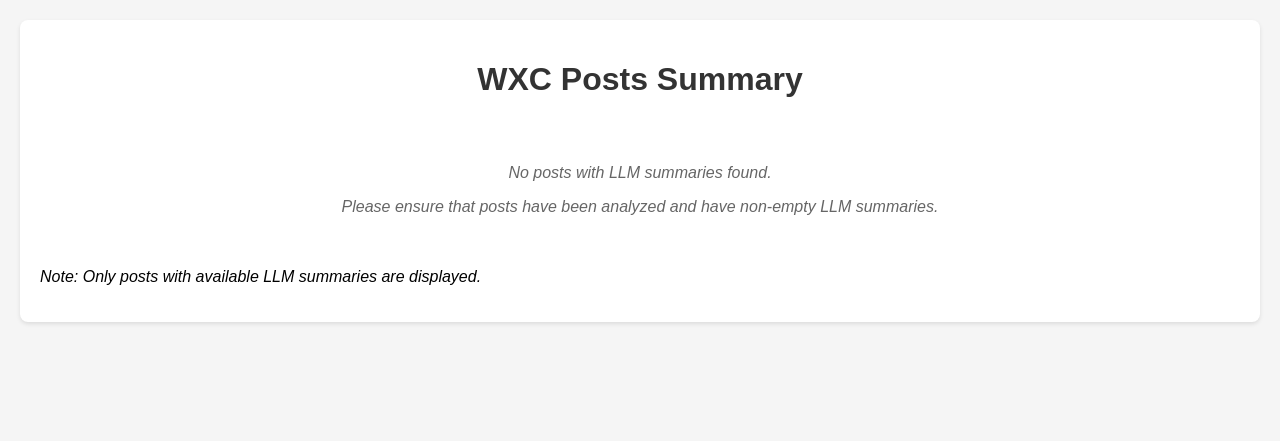
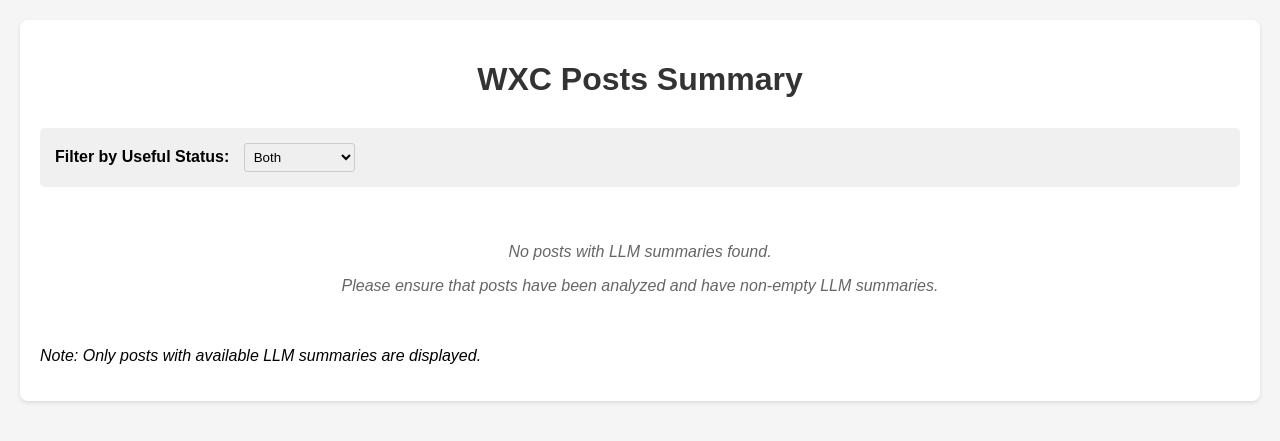
Before and after one commit to sunaaron/llm_analyzer, a Flask app: page / in a window 1280 px wide. Shown: the top 441 px of the page. Run offline with Flask 2, Linux system fonts and the light colour scheme; data that the repository does not hold is empty.

Commit message:
supporting filter by is_useful

```diff
--- a/app.py
+++ b/app.py
@@ -3,7 +3,7 @@
 Flask web service to display wxc_posts table data.
 """
 
-from flask import Flask, render_template, jsonify
+from flask import Flask, render_template, jsonify, request
 from mysql_reader import read_all_wxc_posts, update_wxc_post_is_useful, update_wxc_post_llm_summary, delete_wxc_post
 import os
 
@@ -12,6 +12,9 @@ app = Flask(__name__)
 @app.route('/')
 def index():
     """Main page to display wxc_posts table data."""
+    # Get filter parameter from query string, default to 'both'
+    filter_param = request.args.get('filter', 'both')
+
     posts = read_all_wxc_posts()
 
     # Prepare data for display - only show posts with non-empty LLM summaries
@@ -19,16 +22,34 @@ def index():
     for post in posts:
         llm_summary = post.get('llm_summary', '')
         if llm_summary and llm_summary.strip():  # Check if LLM summary exists and is not empty
-            display_data.append({
-                'id': post.get('id', ''),
-                'post_url': post.get('post_url', ''),
-                'post_title': post.get('post_title', ''),
-                'post_body': post.get('post_body', '')[:200] + '...' if len(post.get('post_body', '')) > 200 else post.get('post_body', ''),
-                'llm_summary': llm_summary,
-                'is_useful': post.get('is_useful', 0) == 1
-            })
+            # Apply filter logic
+            is_useful = post.get('is_useful', 0) == 1
 
-    return render_template('index.html', posts=display_data)
+            # Filter posts based on the filter parameter
+            if filter_param == 'both':
+                # Show all posts
+                show_post = True
+            elif filter_param == 'useful_only':
+                # Show only useful posts
+                show_post = is_useful
+            elif filter_param == 'useless_only':
+                # Show only useless posts
+                show_post = not is_useful
+            else:
+                # Default to showing all posts
+                show_post = True
+
+            if show_post:
+                display_data.append({
+                    'id': post.get('id', ''),
+                    'post_url': post.get('post_url', ''),
+                    'post_title': post.get('post_title', ''),
+                    'post_body': post.get('post_body', '')[:200] + '...' if len(post.get('post_body', '')) > 200 else post.get('post_body', ''),
+                    'llm_summary': llm_summary,
+                    'is_useful': is_useful
+                })
+
+    return render_template('index.html', posts=display_data, filter=filter_param)
 
 @app.route('/update_is_useful/<int:post_id>/<int:value>')
 def update_is_useful(post_id, value):
--- a/templates/index.html
+++ b/templates/index.html
@@ -147,11 +147,36 @@
         .delete-button:hover {
             background-color: #d32f2f;
         }
+        .filter-container {
+            margin-bottom: 20px;
+            padding: 15px;
+            background-color: #f0f0f0;
+            border-radius: 5px;
+        }
+        .filter-label {
+            font-weight: bold;
+            margin-right: 10px;
+        }
+        .filter-select {
+            padding: 5px;
+            border-radius: 3px;
+            border: 1px solid #ccc;
+        }
     </style>
 </head>
 <body>
     <div class="container">
         <h1>WXC Posts Summary</h1>
+
+        <!-- Filter section -->
+        <div class="filter-container">
+            <span class="filter-label">Filter by Useful Status:</span>
+            <select id="usefulFilter" class="filter-select" onchange="applyFilter()">
+                <option value="both" {% if filter == 'both' %}selected{% endif %}>Both</option>
+                <option value="useful_only" {% if filter == 'useful_only' %}selected{% endif %}>Useful Only</option>
+                <option value="useless_only" {% if filter == 'useless_only' %}selected{% endif %}>Useless Only</option>
+            </select>
+        </div>
 
         {% if posts %}
             {% for post in posts %}
@@ -274,6 +299,14 @@
                 });
             }
         }
+
+        // Function to apply filter
+        function applyFilter() {
+            const filterValue = document.getElementById('usefulFilter').value;
+
+            // Redirect to the same page with the filter parameter
+            window.location.href = `/?filter=${filterValue}`;
+        }
     </script>
 </body>
 </html>
```
